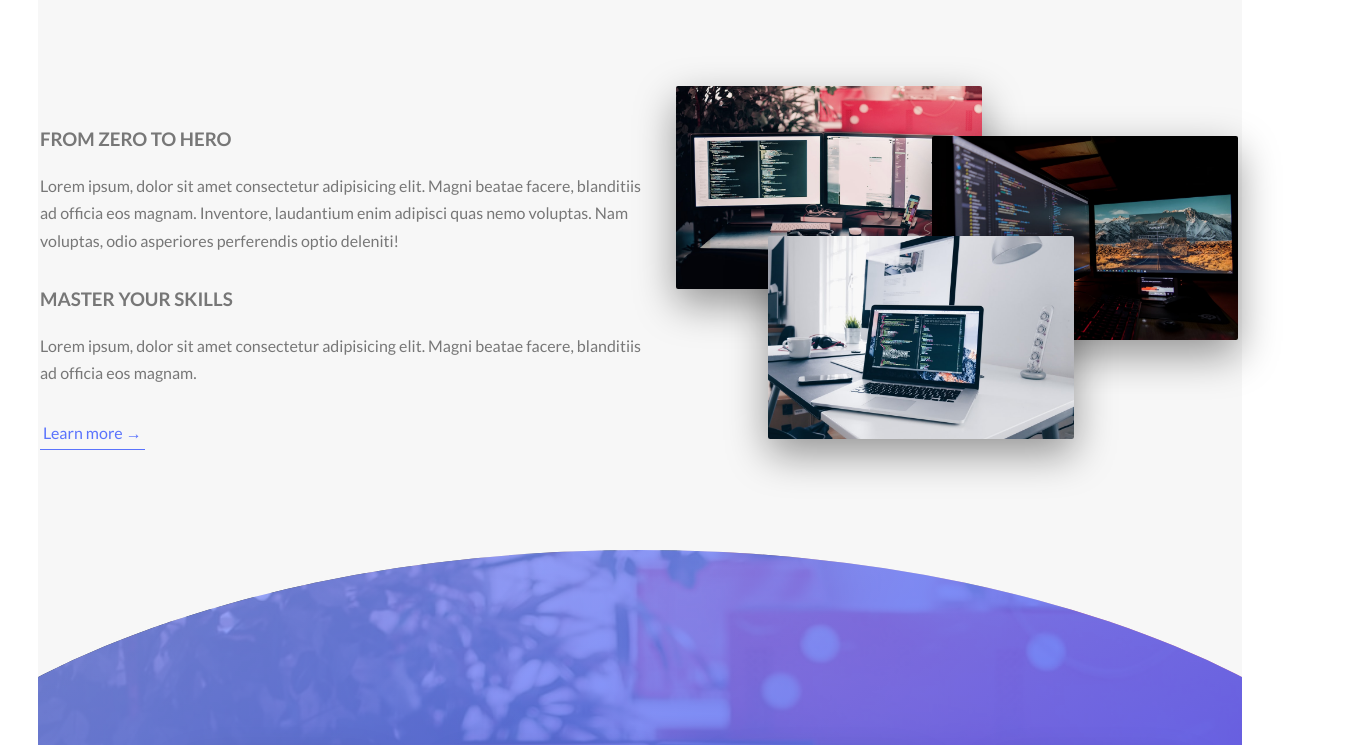
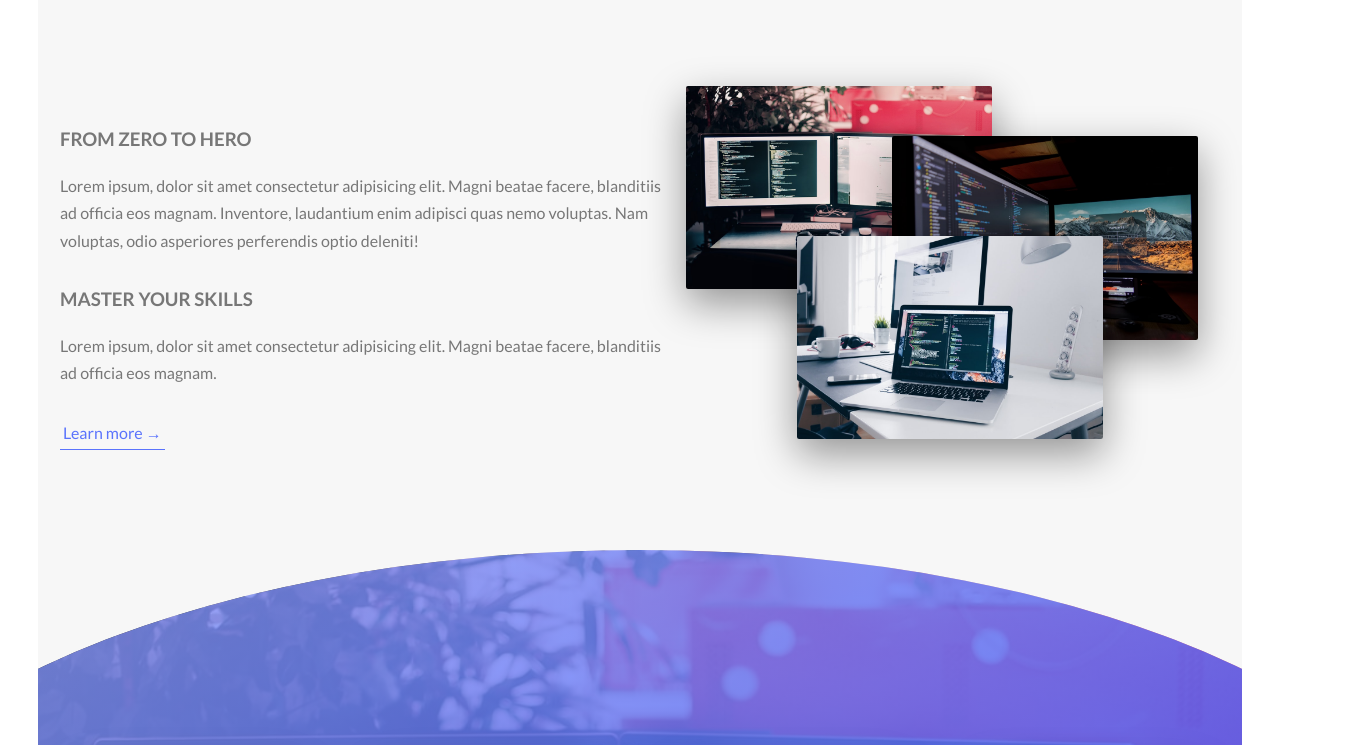
Before and after one commit to hungnh12062000/Selftaught, a plain HTML site: page index.html in a window 1280 px wide. Shown: the part 890-1635 px from the top of the page, 1360 px wide, since content can reach past the window. Drawn offline with Linux system fonts and the light colour scheme; files whose address does not match are found by name.

Commit message:
add file index.html

```diff
--- a/sass/Abstracts/_mixin.scss
+++ b/sass/Abstracts/_mixin.scss
@@ -12,5 +12,8 @@
     @if $breakpoint == tab-port {
         @media (min-width:740px)  and (max-width:1023px){@content};
     }
+    @if $breakpoint == pc {
+        @media (min-width:1024px){@content};
+    }
 
 }
--- a/sass/Components/_composition.scss
+++ b/sass/Components/_composition.scss
@@ -30,6 +30,24 @@
             box-shadow: 0 2.5rem 4rem rgba($color: $color-black, $alpha: .5);
 
         }
+
+        @include respond(pc){
+            &--p1{
+                left: -5rem;
+                top: -2rem;
+            }
+
+            &--p2{
+                right: 15rem;
+                top: 3rem;
+            }
+
+            &--p3{
+                left: 10%;
+                top: 13rem;
+            }
+
+        }
     }
 
     &:hover &__photo:not(:hover){
--- a/sass/Components/_footer.scss
+++ b/sass/Components/_footer.scss
@@ -8,6 +8,11 @@
     @include respond(tab-port){
         display: flex;
         flex-direction: column;
+        justify-content: center;
+        align-items: center;
+    }
+    @include respond(pc){
+        display: flex;
         justify-content: center;
         align-items: center;
     }
@@ -65,6 +70,12 @@
             text-align: justify;
 
         }
+        @include respond(pc){
+            width: 90%;
+            margin: 0 auto;
+            text-align: justify;
+
+        }
 
     }
 
@@ -73,12 +84,20 @@
         padding-top: 2rem;
         display: inline-block;
         margin-bottom: 2rem;
+        @include respond(pc){
+            width: 80%;
+            margin: 0 auto;
+            text-align: center;
+            margin-left: 2rem;
+
+        }
 
     }
 
     &__list{
         list-style: none;
         padding: 0;
+
     }
 
     &__item{
--- a/sass/Components/_form.scss
+++ b/sass/Components/_form.scss
@@ -5,11 +5,17 @@
         width: 80%;
     }
     @include respond(tab-port){
-        max-width: 90%;
         margin: 0 auto;
         width: 90%;
 
     }
+    @include respond(pc){
+        margin: 0 auto;
+        width: 90%;
+        max-width: 1134px;
+
+    }
+
     &__form{
         @include respond(phone){
             padding: 3rem 2rem;
@@ -18,6 +24,10 @@
         @include respond(tab-port){
             padding: 3rem 2rem;
             width: 75%;
+        }
+        @include respond(pc){
+            padding: 3rem 2rem;
+            width: 90%;
         }
     }
 }
@@ -43,6 +53,9 @@
         transition: all .3s;
 
         @include respond(tab-port){
+            width: 90%;
+        }
+        @include respond(pc){
             width: 90%;
         }
 
--- a/sass/Components/_navigation.scss
+++ b/sass/Components/_navigation.scss
@@ -29,6 +29,12 @@
             top: 6rem;
             right: 6rem;
         }
+        @include respond(pc) {
+            height: 7rem;
+            width: 7rem;
+            top: 7rem;
+            right: 14rem;
+        }
     }
 
     &__background {
@@ -52,6 +58,12 @@
             width: 2rem;
             top: 6.5rem;
             right: 6.5rem;
+        }
+        @include respond(pc) {
+            height: 4rem;
+            width: 4rem;
+            top: 9rem;
+            right: 15rem;
         }
     }
 
@@ -148,7 +160,7 @@
         }
 
         @include respond(phone) {
-            &{
+            & {
                 margin-top: 2.55rem;
             }
             &,
--- a/sass/Components/_skillbox.scss
+++ b/sass/Components/_skillbox.scss
@@ -1,23 +1,26 @@
 .row-skills{
-    // max-width: 1200px;
+    max-width: 1200px;
     margin: 0 11rem;
     @include respond(phone){
         margin: 0 2rem;
 
     }
     @include respond(tab-port){
-        margin: 0 2rem;
+        margin: 0 auto;
+        .m-6{
+            flex: 1;
+        }
 
     }
-    @include respond(tab-land){
-        display: flex;
-        flex-wrap: wrap;
-        max-width: 1200px;
+    @include respond(pc){
+        margin: 0 auto;
+        .m-6{
+            flex: 1;
+        }
 
     }
 
 }
-
 
 .skill-box{
     background-color: rgba($color:$color-white, $alpha: .8);
@@ -42,13 +45,6 @@
             text-align: justify;
         }
     }
-    @include respond(tab-land){
-        margin-bottom: 2rem;
-
-        &__text{
-            text-align: justify;
-        }
-    }
 
     &__icon{
         font-size: 6rem;
--- a/sass/Layout/_grid.scss
+++ b/sass/Layout/_grid.scss
@@ -51,6 +51,9 @@
         align-items: center;
         margin: 0 2rem;
         text-align: justify;
+    }
+    @include respond(pc){
+        margin: 0 2rem;
     }
 
 }
```
Also changed, not shown: sass/css/style.css, 1 other file.
